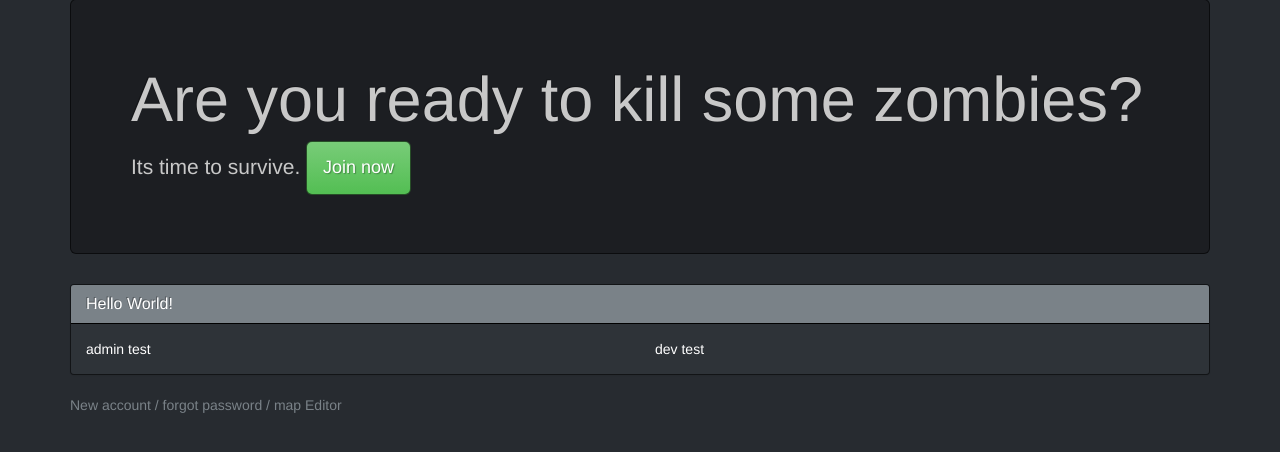
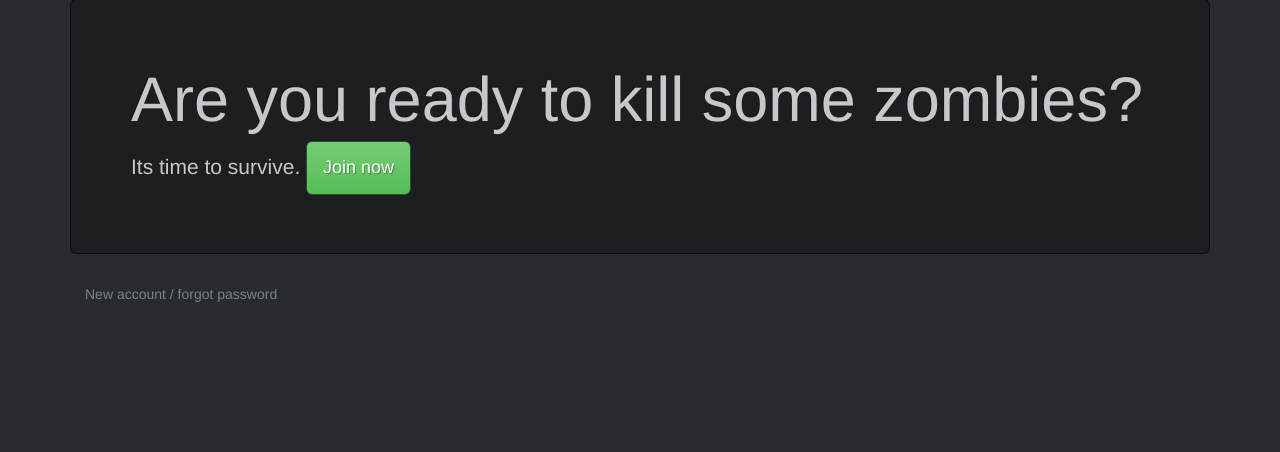
Before and after one commit to improvshark/zombieProject, a PHP site: page /zombieProject/index.php in a window 1280 px wide. Shown: the part 61-513 px from the top of the page. Run offline with PHP 8.4, Linux system fonts and the light colour scheme; some libraries are stand-ins or nearby versions.

Commit message:
removed some dev stuff woot

```diff
--- a/code/index.php
+++ b/code/index.php
@@ -23,7 +23,7 @@
                 <a  <?php if ($login->isUserLoggedIn() == false) { echo "href='register.php'"; } else { echo "href='register.php?logout'"; } ?> class="btn btn-success btn-lg">Join now</a></p>
             </div>
 
-
+            <!--
             <div class="panel panel-primary">
                 <div class="panel-heading">
                     <h2 class="panel-title">Hello World!</h2>
@@ -41,6 +41,8 @@
             </div>
         </div>
 
+        -->
+
         <!--  adding the navbar to the page and selecting current tab-->
         <?php include("views/templates/footer.php"); ?>
 
--- a/code/views/templates/footer.php
+++ b/code/views/templates/footer.php
@@ -2,6 +2,6 @@
     <footer class="container unselectable">
         <p>
         	<a href="register.php" class="text-muted">New account / </a>
-        	<a href="password_reset.php" class="text-muted"> forgot password / </a>
-        	<a href="editor.php" class="text-muted"> map Editor</a></p>
+        	<a href="password_reset.php" class="text-muted"> forgot password </a>
+        	<!--<a href="editor.php" class="text-muted"> map Editor</a></p>-->
     </footer>
```
